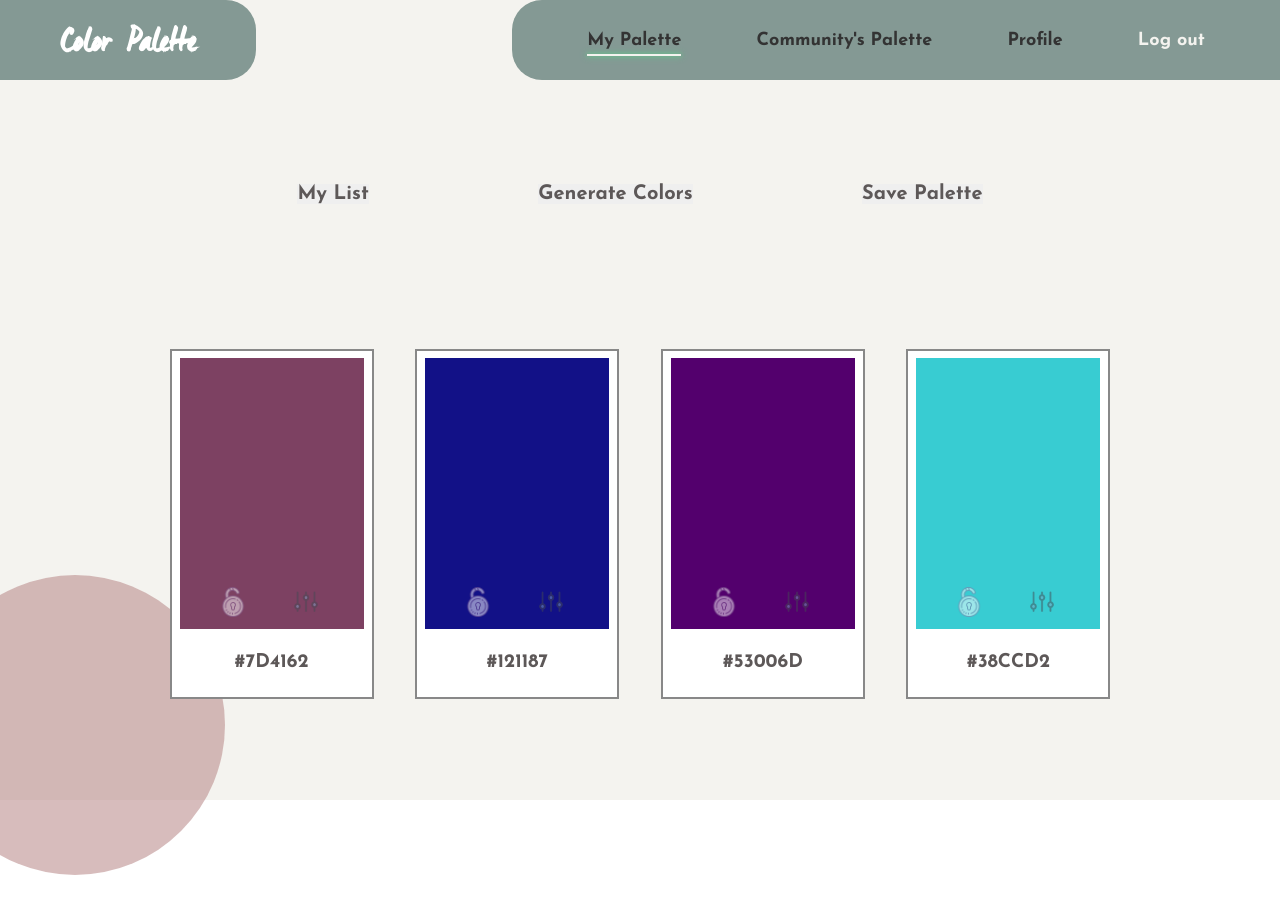
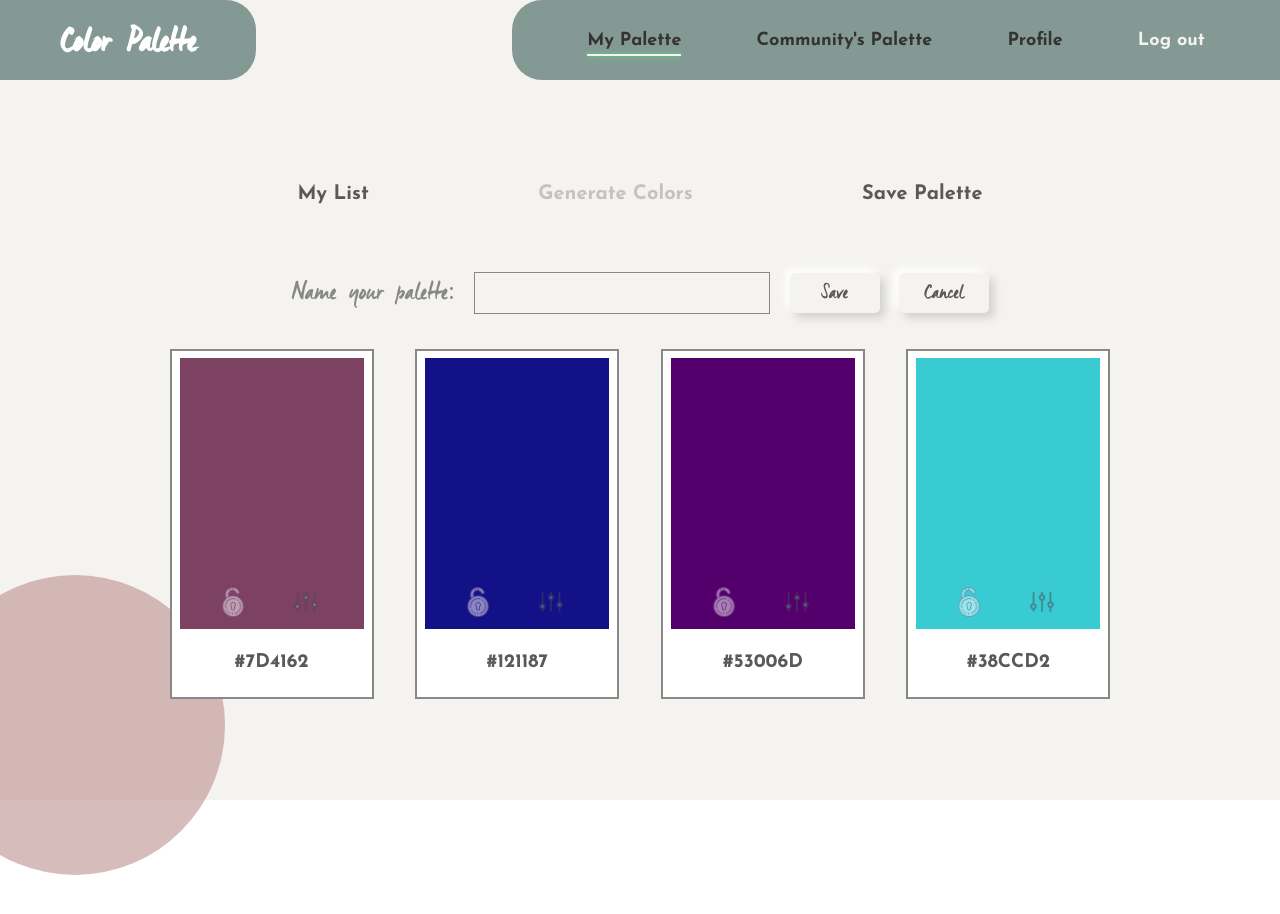
Before and after one commit to keshavDooleea/Palette, a React (Create React App) app in the folder frontend/: page /palette/1 in a window 1280 px wide. Both pictures are taken after a click on the button "Save Palette". Shown: the top 914 px of the page. Built offline with nearby package versions, Linux system fonts and the light colour scheme; no server answers.

Commit message:
saved panel almost complete

```diff
--- a/frontend/src/components/palette.css
+++ b/frontend/src/components/palette.css
@@ -91,6 +91,83 @@
   font-style: italic;
   opacity: 0.5;
   animation: opacity-anim 0.5s ease-in-out forwards;
+}
+
+.saveDiv {
+  position: absolute;
+  top: -30px;
+  width: 70%;
+  height: 7%;
+  color: #888;
+  display: flex;
+  align-items: center;
+  justify-content: space-around;
+  font-family: manus;
+  font-size: 25px;
+  transform-origin: left;
+  transform: scaleX(0);
+  animation: slide-in 1s ease-in-out forwards;
+}
+
+@keyframes slide-in {
+  0% {
+    transform: scaleX(0);
+  }
+  80%,
+  100% {
+    transform: scaleX(1);
+  }
+}
+
+.close_saveDiv {
+  transform-origin: right;
+  transform: scaleX(1);
+  animation: slide-out 1s ease-in-out forwards;
+}
+
+@keyframes slide-out {
+  0% {
+    transform: scaleX(1);
+  }
+  80%,
+  100% {
+    transform: scaleX(0);
+  }
+}
+
+.saveDiv p {
+  pointer-events: none;
+}
+
+.save_input {
+  width: 40%;
+  height: 30px;
+  padding: 5px 0;
+  padding-left: 7px;
+  color: #5d5858;
+  border: 1px solid #888;
+  outline: none;
+  background-color: inherit;
+  font-family: manus;
+  font-size: 35px;
+}
+
+.save_btn {
+  width: 90px;
+  height: 40px;
+  border: none;
+  color: #5d5858;
+  outline: none;
+  border-radius: 5px;
+  font-family: manus;
+  font-size: 20px;
+  cursor: pointer;
+  background: #f4f3ef;
+  box-shadow: 5px 5px 9px #d2d1ce, -5px -5px 9px #ffffff;
+}
+
+.save_btn:active {
+  box-shadow: inset -4px -4px 20px #d2d1ce, inset 3px 3px 7px #ffffff;
 }
 
 .hex_div {
@@ -247,6 +324,7 @@
   font-family: "Josefin Sans", sans-serif;
   color: #5d5858;
   position: relative;
+  background-color: #f4f3ef;
 }
 
 .rose-round-div {
--- a/frontend/src/components/palette.js
+++ b/frontend/src/components/palette.js
@@ -8,6 +8,7 @@ import "./navbar.css";
 import chroma from "chroma-js";
 import * as clipboard from "clipboard-polyfill/dist/clipboard-polyfill.promise";
 
+// msg shown when user copies hex code
 const ShowCopiedMsg = () => {
   return (
     <div className="hexCopied">
@@ -24,6 +25,7 @@ export default class Palette extends Component {
       id: this.props.match.params.id,
       NB_ITEMS: 4,
       isCopied: false,
+      savedPressed: false,
       islocked: [false, false, false, false],
       imgArray: [unlock, unlock, unlock, unlock],
     };
@@ -241,6 +243,41 @@ export default class Palette extends Component {
     }
   }
 
+  // panel shown when user saves palette
+  ShowSavedPanel() {
+    const generateBtn = document.querySelector(".generate_btn");
+
+    // turn off btn
+    generateBtn.disabled = true;
+    generateBtn.style.opacity = "0.3";
+
+    return (
+      <div className="saveDiv">
+        <p>Name your palette: </p>
+        <input type="text" className="save_input" spellCheck="false"></input>
+        <input type="submit" className="save_btn" value="Save"></input>
+        <button
+          className="save_btn"
+          onClick={() => {
+            document.querySelector(".saveDiv").classList.add("close_saveDiv");
+            // turn on btn
+            generateBtn.disabled = false;
+            generateBtn.style.opacity = "1";
+
+            // wait for animation
+            setTimeout(() => {
+              this.setState({
+                savedPressed: false,
+              });
+            }, 1200);
+          }}
+        >
+          Cancel
+        </button>
+      </div>
+    );
+  }
+
   // illuminate current div
   lightUpDiv(pos) {
     const hexDiv = document.querySelectorAll(".hex_div")[pos];
@@ -386,8 +423,18 @@ export default class Palette extends Component {
         <div className="palette_main">
           <div className="actions_div">
             <button>My List</button>
-            <button onClick={() => this.generate()}>Generate Colors</button>
-            <button>Save Palette</button>
+            <button onClick={() => this.generate()} className="generate_btn">
+              Generate Colors
+            </button>
+            <button
+              onClick={() => {
+                this.setState({
+                  savedPressed: true,
+                });
+              }}
+            >
+              Save Palette
+            </button>
           </div>
 
           <div className="palette_main_div">
@@ -395,6 +442,9 @@ export default class Palette extends Component {
 
             {/* show copied msg */}
             {this.state.isCopied ? <ShowCopiedMsg /> : null}
+
+            {/* show saved option */}
+            {this.state.savedPressed ? this.ShowSavedPanel() : null}
 
             {/* 0  */}
             <div className="hex_div">
```
